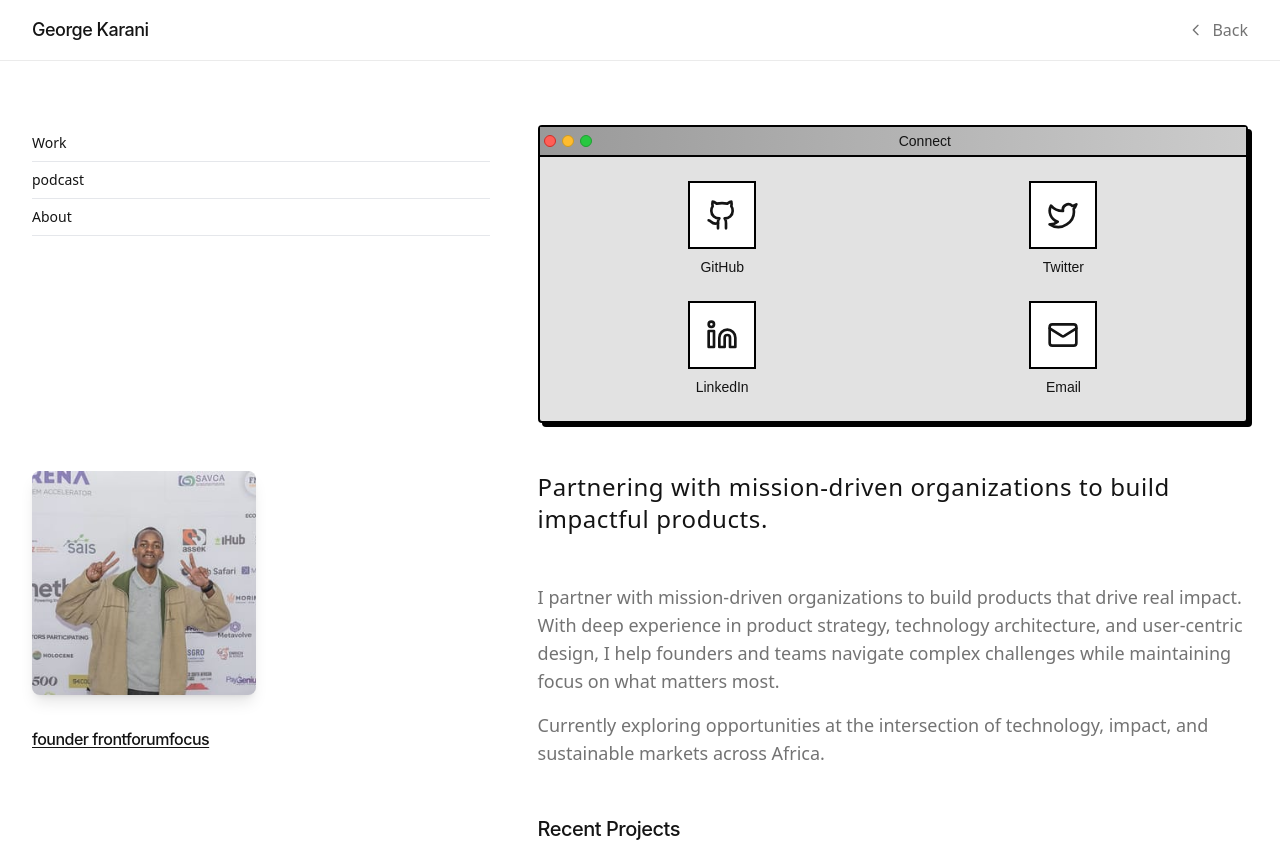
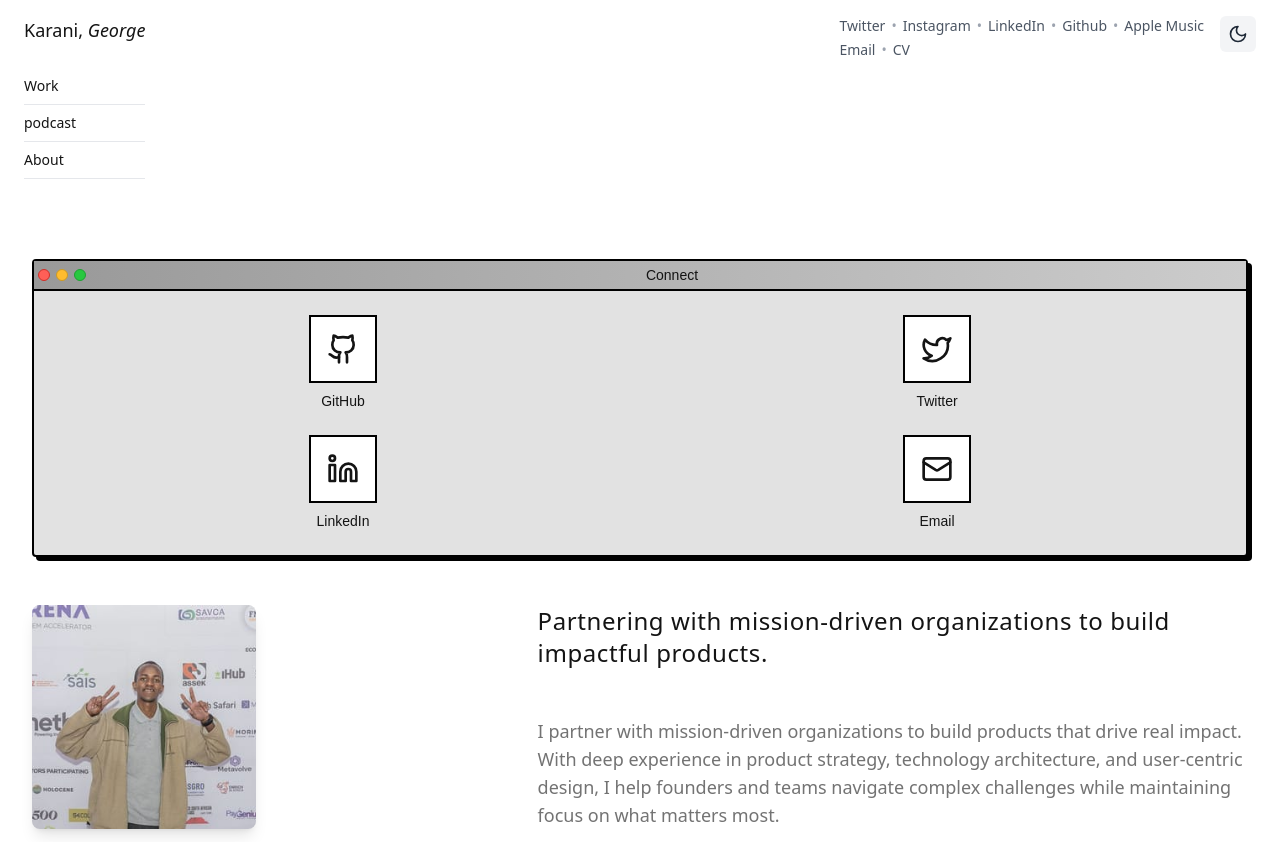
Before and after one commit to 21givenchy/scaling-chainsaw, a Next.js app: page / in a window 1280 px wide. Shown: the top 842 px of the page. Built offline with nearby package versions, Linux system fonts and the light colour scheme; a web font is replaced by a local one.

Commit message:
feat: replace custom nav bar with Header component
Remove duplicate NavLinks and use Header for layout.

Co-authored-by: 21givenchy <65071041+21givenchy@users.noreply.github.com>

```diff
--- a/app/page.tsx
+++ b/app/page.tsx
@@ -1,9 +1,8 @@
 'use client';
 
 import { useEffect, useRef } from 'react';
-import Link from 'next/link';
 import gsap from 'gsap';
-import NavLinks from '@/components/NavLinks';
+import Header from '@/components/Header';
 import DesktopIcons from '@/components/DesktopIcons';
 
 export default function Home() {
@@ -49,48 +48,17 @@ export default function Home() {
 
   return (
     <div className="min-h-screen w-full bg-background text-foreground flex flex-col">
-      {/* Navigation Bar */}
-      <nav className="sticky top-0 z-50 border-b border-border bg-background/95 backdrop-blur-sm" ref={navRef}>
-        <div className="max-w-7xl mx-auto px-6 md:px-8 py-4 flex items-center justify-between">
-          <Link
-            href="/"
-            className="font-haas text-base md:text-lg font-medium text-foreground hover:text-muted-foreground transition-colors duration-200"
-          >
-            George Karani
-          </Link>
-          <Link
-            href="/"
-            className="text-sm md:text-base text-muted-foreground hover:text-foreground transition-colors duration-200 flex items-center gap-2"
-          >
-            <svg
-              className="w-4 h-4"
-              fill="none"
-              stroke="currentColor"
-              viewBox="0 0 24 24"
-            >
-              <path
-                strokeLinecap="round"
-                strokeLinejoin="round"
-                strokeWidth={2}
-                d="M15 19l-7-7 7-7"
-              />
-            </svg>
-            Back
-          </Link>
-        </div>
-      </nav>
+      {/* Header */}
+      <div ref={navRef}>
+        <Header />
+      </div>
 
       {/* Main Content */}
       <div className="flex-1 overflow-auto" ref={contentRef}>
         <div className="max-w-7xl mx-auto px-6 md:px-8 py-12 md:py-16">
-          {/* Navigation Links and Desktop Icons */}
-          <div className="grid grid-cols-1 md:grid-cols-5 gap-8 md:gap-12 mb-12">
-            <div className="md:col-span-2">
-              <NavLinks />
-            </div>
-            <div className="md:col-span-3">
-              <DesktopIcons />
-            </div>
+          {/* Desktop Icons */}
+          <div className="mb-12">
+            <DesktopIcons />
           </div>
 
         {/* Main Grid Layout */}
```
